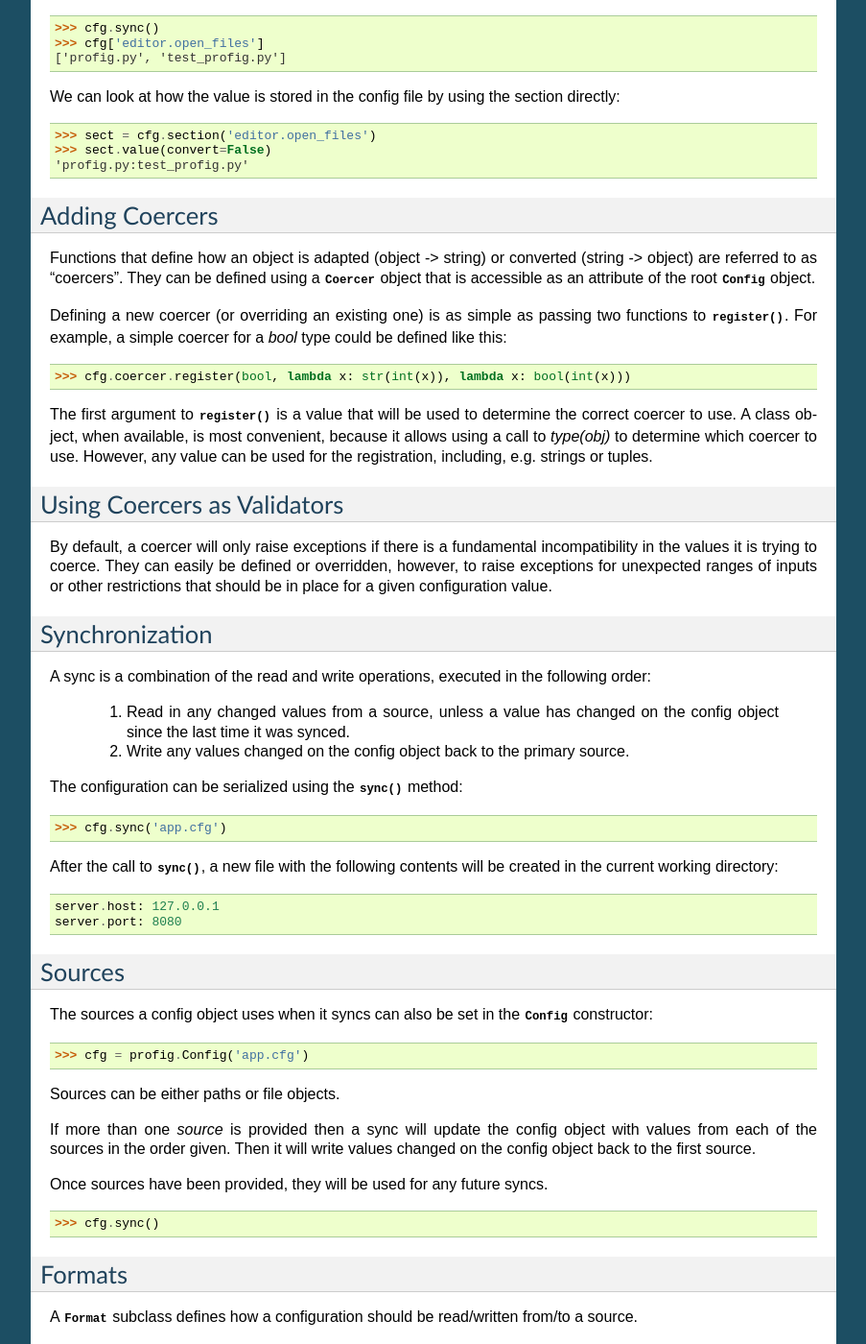
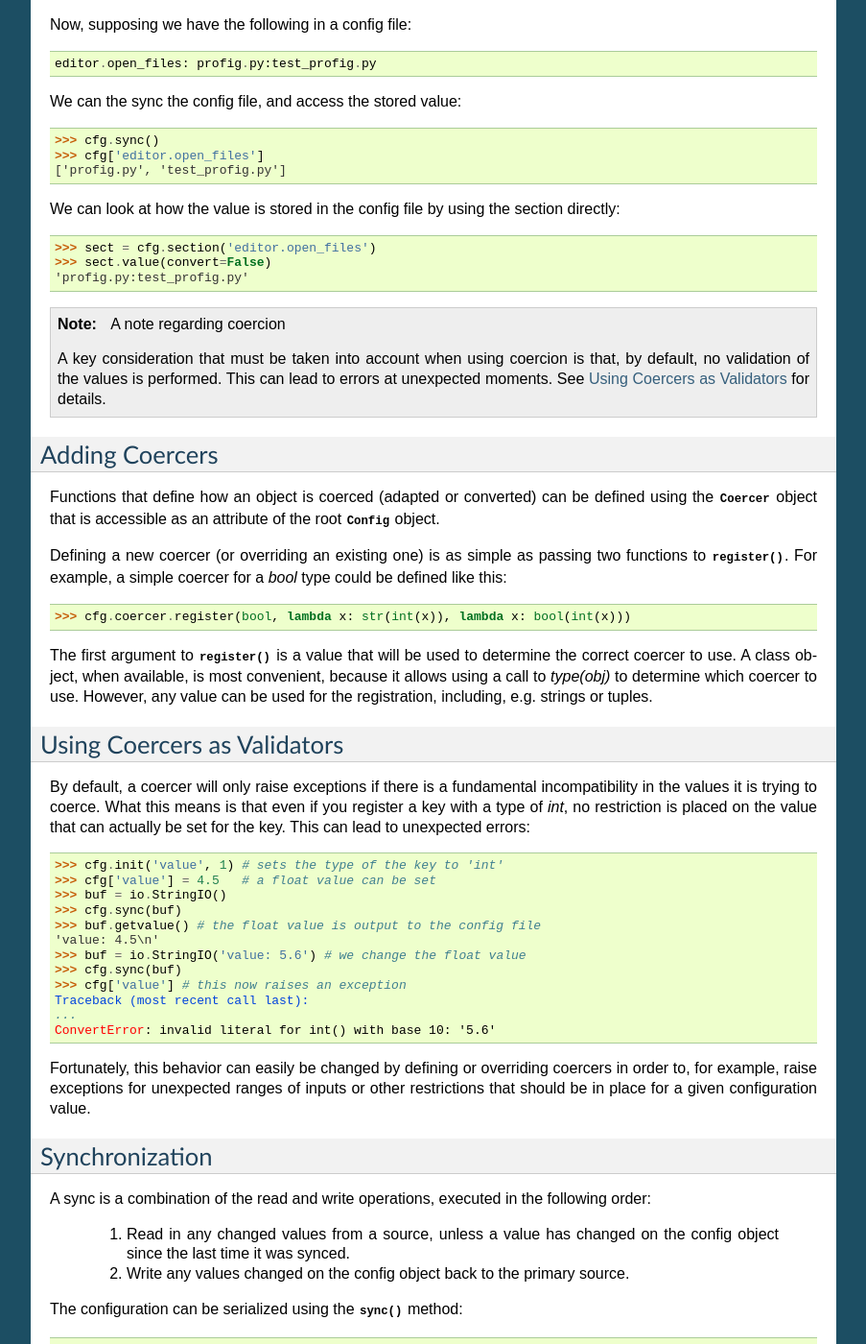
Before and after one commit to dhagrow/profig, a Sphinx documentation site: the page built from docs/usage.txt, in a window 1280 px wide and 1400 px high, scrolled down 1467 px. Shown: the whole window at 96% size, without its empty margins (198-1101 px from the left). Built offline with Sphinx 7.4.7, drawn with Linux system fonts in a browser that asks for light colours; the version number could not be read and is left out; some of the changed text lies outside the part shown.

Commit message:
doc updates for coercers

```diff
--- a/docs/api.txt
+++ b/docs/api.txt
@@ -17,7 +17,7 @@
 
 .. autoclass:: profig.Format
 
-.. autoclass:: profig.FigFormat
+.. autoclass:: profig.ProfigFormat
 
 .. autoclass:: profig.IniFormat
 
--- a/docs/usage.txt
+++ b/docs/usage.txt
@@ -60,7 +60,14 @@
 Automatic Typing (Coercion)
 ---------------------------
 
-Type information can be applied by initializing a key with a default value::
+Automatic typing is referred to as "coercion" within the :mod:`profig` library.
+Functions that adapt (object -> string) or convert (string -> object) values
+are referred to as "coercers".
+
+- Values are "adapted" into strings.
+- Strings are "converted" into values.
+
+Type information can be assigned by initializing a key with a default value::
 
     >>> cfg.init('server.port', 8080)
     >>> cfg.sync()
@@ -91,13 +98,19 @@
     >>> sect.value(convert=False)
     'profig.py:test_profig.py'
 
+.. note:: A note regarding coercion
+
+    A key consideration that must be taken into account when using coercion
+    is that, by default, no validation of the values is performed.
+    This can lead to errors at unexpected moments. See
+    `Using Coercers as Validators`_ for details.
+
 Adding Coercers
 ---------------
 
-Functions that define how an object is adapted (object -> string) or converted
-(string -> object) are referred to as "coercers". They can be defined using
-a :class:`~profig.Coercer` object that is accessible as an attribute of the root
-:class:`~profig.Config` object.
+Functions that define how an object is coerced (adapted or converted) can be
+defined using the :class:`~profig.Coercer` object that is accessible as an
+attribute of the root :class:`~profig.Config` object.
 
 Defining a new coercer (or overriding an existing one) is as simple as passing
 two functions to :meth:`~profig.Coercer.register`. For example, a simple
@@ -115,8 +128,26 @@
 ----------------------------
 
 By default, a coercer will only raise exceptions if there is a fundamental
-incompatibility in the values it is trying to coerce. They can easily be
-defined or overridden, however, to raise exceptions for unexpected ranges of
+incompatibility in the values it is trying to coerce. What this means is that
+even if you register a key with a type of `int`, no restriction is placed on
+the value that can actually be set for the key. This can lead to unexpected
+errors::
+
+    >>> cfg.init('value', 1) # sets the type of the key to 'int'
+    >>> cfg['value'] = 4.5   # a float value can be set
+    >>> buf = io.StringIO()
+    >>> cfg.sync(buf)
+    >>> buf.getvalue() # the float value is output to the config file
+    'value: 4.5\n'
+    >>> buf = io.StringIO('value: 5.6') # we change the float value
+    >>> cfg.sync(buf)
+    >>> cfg['value'] # this now raises an exception
+    Traceback (most recent call last):
+    ...
+    ConvertError: invalid literal for int() with base 10: '5.6'
+
+Fortunately, this behavior can easily be changed by defining or overriding
+coercers in order to, for example, raise exceptions for unexpected ranges of
 inputs or other restrictions that should be in place for a given configuration
 value.
 
```
Also changed, not shown: other parts of docs/usage.txt (+2 -2 lines), 1 other file.
